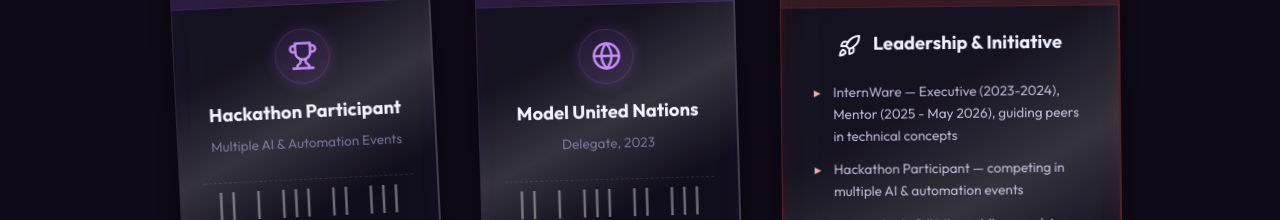
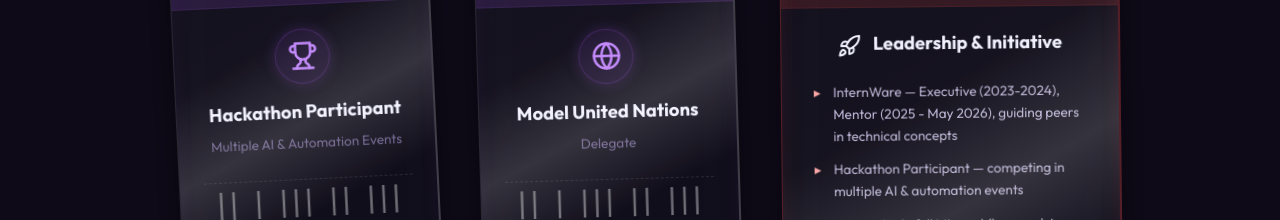
Before and after one commit to Varn1t/Varn1t.github.io, a React (Vite) app in the folder react-portfolio/: page / in a window 1280 px wide. Shown: the part 7620-7840 px from the top of the page. Built offline with nearby package versions, Linux system fonts and the light colour scheme.

Commit message:
Drop the year from the MUN delegate issuer line

```diff
--- a/react-portfolio/src/components/Certificates.jsx
+++ b/react-portfolio/src/components/Certificates.jsx
@@ -10,7 +10,7 @@ const Certificates = () => {
         { name: "Python for Data Science", issuer: "Great Learning", icon: <ChartIcon />, type: "CERTIFIED" },
         { name: "Industry Engagement", issuer: "Microsoft", icon: <BuildingIcon />, type: "PARTICIPANT" },
         { name: "Hackathon Participant", issuer: "Multiple AI & Automation Events", icon: <TrophyIcon />, type: "COMPETITOR" },
-        { name: "Model United Nations", issuer: "Delegate, 2023", icon: <GlobeIcon />, type: "DELEGATE" }
+        { name: "Model United Nations", issuer: "Delegate", icon: <GlobeIcon />, type: "DELEGATE" }
     ];
 
     const leadershipData = [
```
